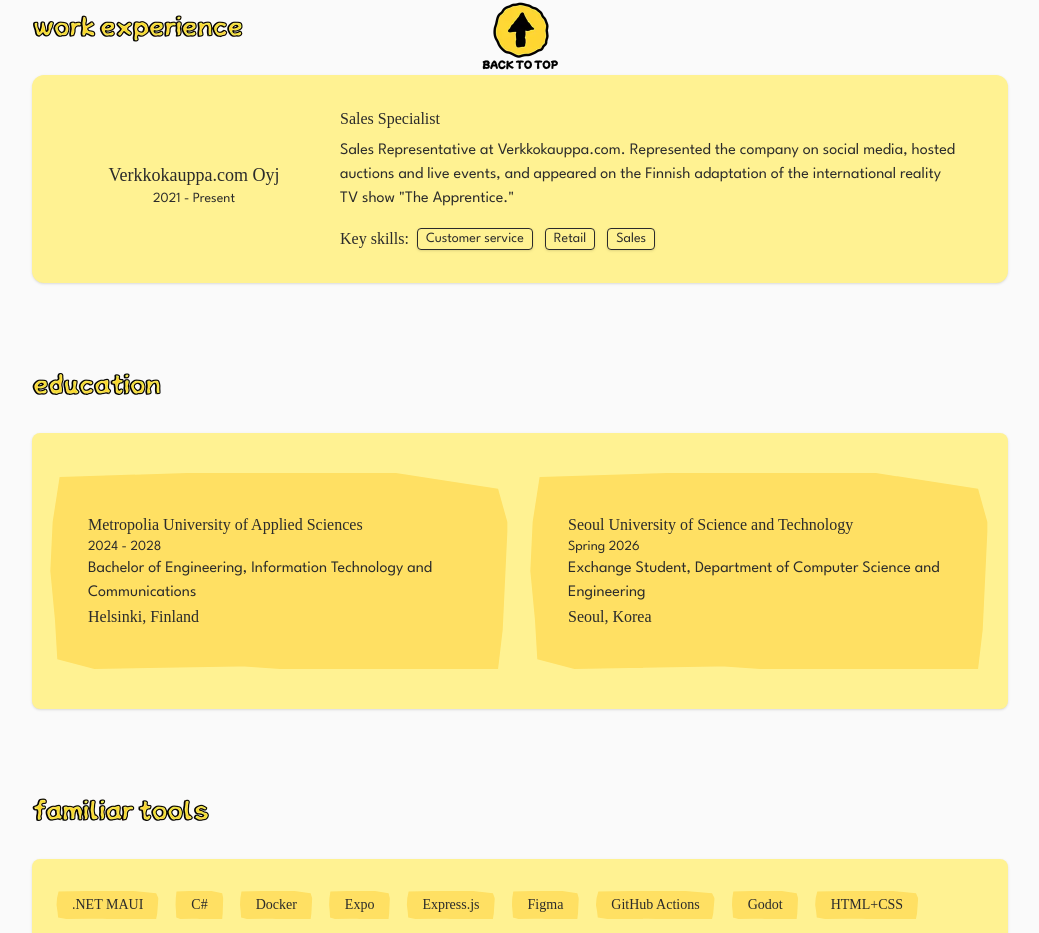
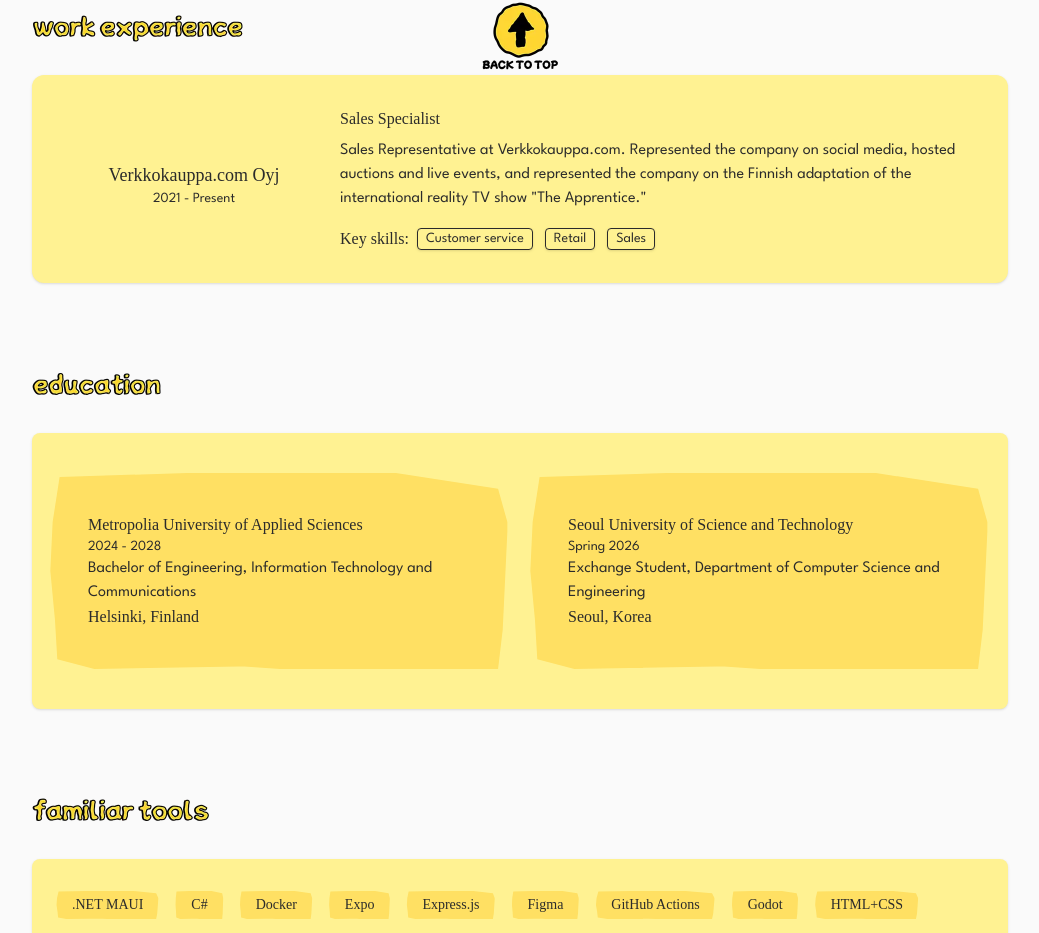
Before and after one commit to mehiis/portfolio-website, a React (Vite) app: page / in a window 1280 px wide. Shown: the part 823-1756 px from the top of the page, without its empty margins (120-1159 px from the left). Built offline with nearby package versions, Linux system fonts and the light colour scheme; a web font is replaced by a local one.

Commit message:
update work component

```diff
--- a/src/components/homepage/Work.tsx
+++ b/src/components/homepage/Work.tsx
@@ -9,7 +9,7 @@ const jobs = [
         title: "Verkkokauppa.com Oyj",
         role: "Sales Specialist",
         duration: "2021 - Present",
-        description: 'Sales Representative at Verkkokauppa.com. Represented the company on social media, hosted auctions and live events, and appeared on the Finnish adaptation of the international reality TV show "The Apprentice."',
+        description: 'Sales Representative at Verkkokauppa.com. Represented the company on social media, hosted auctions and live events, and represented the company on the Finnish adaptation of the international reality TV show "The Apprentice."',
         skills: ["Customer service", "Retail", "Sales"],
     },
 ].reverse();
```
